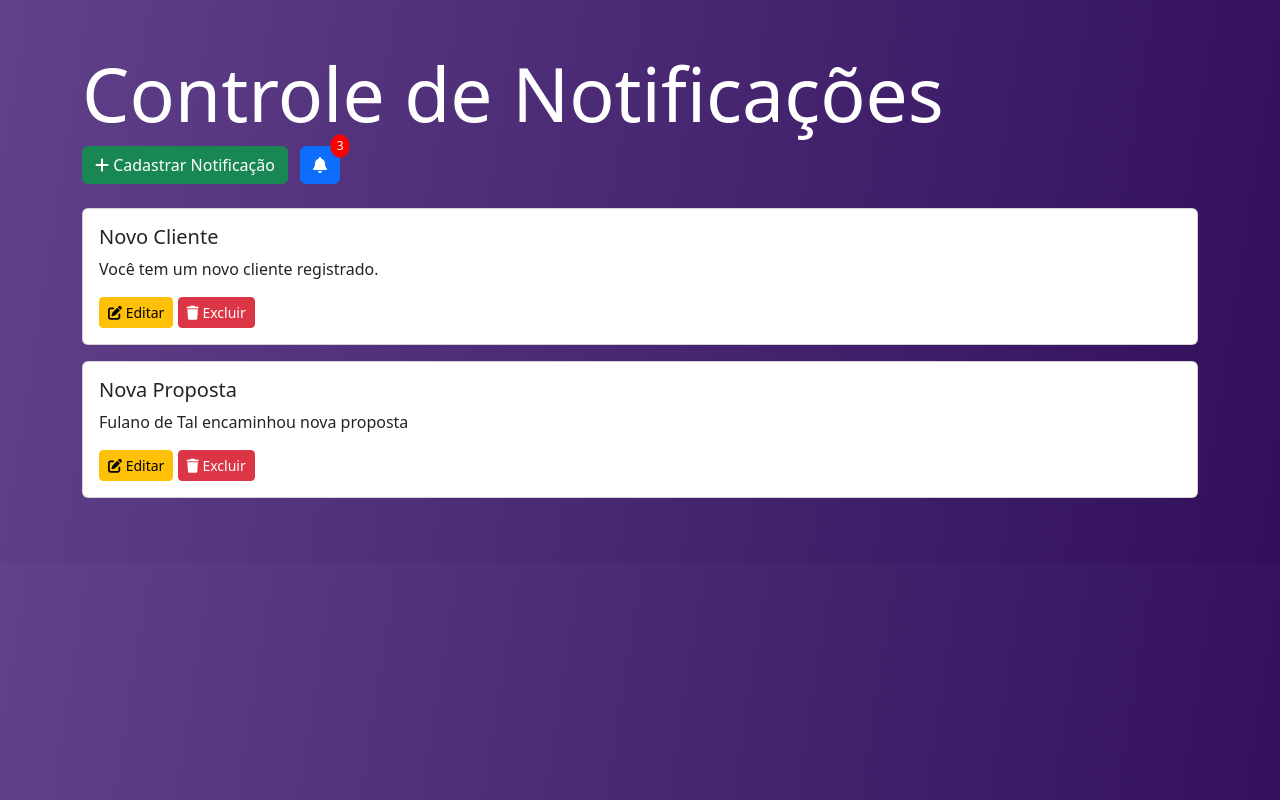
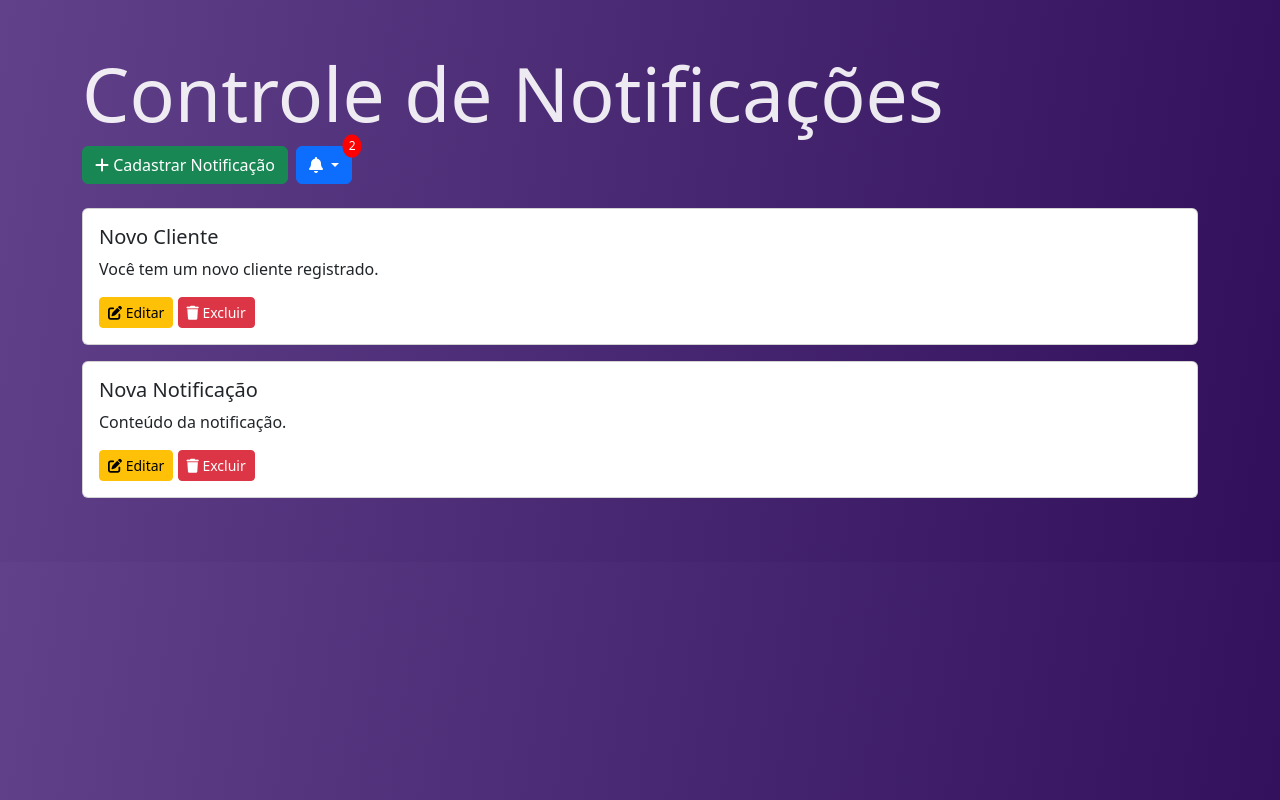
Before and after one commit to brgouveia2/supremo-crm_testefrontend, a plain HTML site: page notification_center.html in a window 1280 px wide. Drawn offline with nearby package versions, Linux system fonts and the light colour scheme.

Commit message:
first commit

```diff
--- a/notification_center.html
+++ b/notification_center.html
@@ -4,22 +4,35 @@
   <meta charset="UTF-8">
   <meta name="viewport" content="width=device-width, initial-scale=1.0">
   <title>Controle de Notificações</title>
+  <link rel="icon" href="assets/favicon.ico" type="image/x-icon">
   <link href="https://cdnjs.cloudflare.com/ajax/libs/bootstrap/5.3.0/css/bootstrap.min.css" rel="stylesheet">
   <link href="https://cdnjs.cloudflare.com/ajax/libs/font-awesome/6.0.0/css/all.min.css" rel="stylesheet">
   <link rel="stylesheet" href="styles.css">
 </head>
 <body>
   <div class="container py-5">
-    <h3>Controle de Notificações</h3>
-    <div class="mb-4">
+    <h3 class="fade-in-title">Controle de Notificações</h3>
+    <div class="mb-4 d-flex">
       <button class="btn btn-success me-2"><i class="fa fa-plus"></i> Cadastrar Notificação</button>
-      <div class="notification-icon">
-        <button class="btn btn-primary">
+      <div class="dropdown notification-icon">
+        <button class="btn btn-primary dropdown-toggle" type="button" id="notificationDropdown" data-bs-toggle="dropdown" aria-expanded="false">
           <i class="fa fa-bell"></i>
-          <span class="notification-badge">3</span> <!-- Ícone de sino com o número de notificações -->
+          <span class="notification-badge">2</span>
         </button>
+        <ul class="dropdown-menu dropdown-menu-end" aria-labelledby="notificationDropdown">
+          <li class="dropdown-item">
+            <strong>Novo Cliente</strong><br>
+            <small>Recebido em: 29/10/2024 às 10:15</small>
+          </li>
+          <li><hr class="dropdown-divider"></li>
+          <li class="dropdown-item">
+            <strong>Atualização de Sistema</strong><br>
+            <small>Recebido em: 29/10/2024 às 14:30</small>
+          </li>
+        </ul>
       </div>
     </div>
+
     <div id="notifications">
       <div class="card mb-3">
         <div class="card-body">
@@ -31,13 +44,15 @@
       </div>
       <div class="card mb-3">
         <div class="card-body">
-          <h5 class="card-title">Nova Proposta</h5>
-          <p class="card-text">Fulano de Tal encaminhou nova proposta</p>
+          <h5 class="card-title">Nova Notificação</h5>
+          <p class="card-text">Conteúdo da notificação.</p>
           <button class="btn btn-warning btn-sm"><i class="fa fa-edit"></i> Editar</button>
           <button class="btn btn-danger btn-sm"><i class="fa fa-trash"></i> Excluir</button>
         </div>
       </div>
     </div>
   </div>
+
+  <script src="https://cdnjs.cloudflare.com/ajax/libs/bootstrap/5.3.0/js/bootstrap.bundle.min.js"></script>
 </body>
 </html>
--- a/styles.css
+++ b/styles.css
@@ -23,3 +23,18 @@ div h3 {
     position: relative;
     display: inline-block;
   }
+
+  .fade-in-title {
+    opacity: 0;
+    animation: fadeIn 2s forwards;
+    color: rgba(255, 255, 255, 0.9);
+  }
+
+  @keyframes fadeIn {
+    from {
+      opacity: 0;
+    }
+    to {
+      opacity: 1;
+    }
+  }
```
